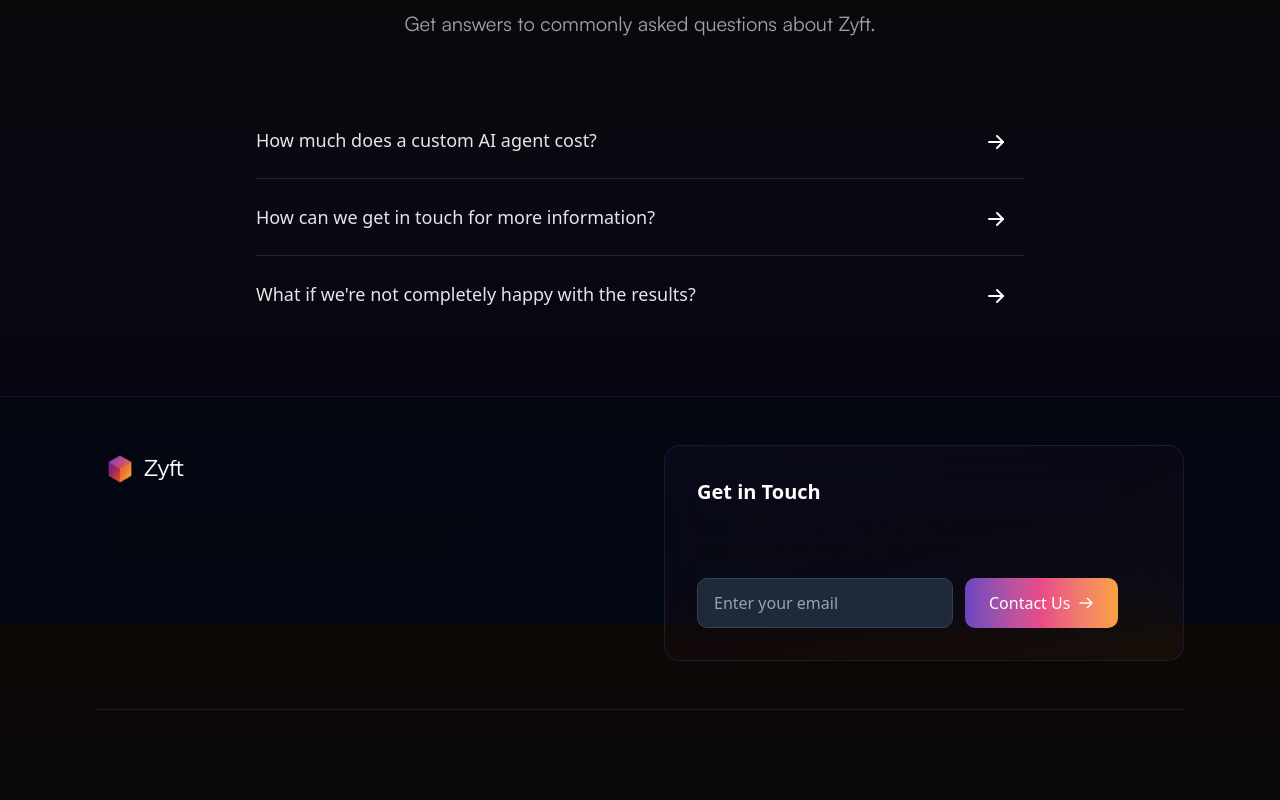
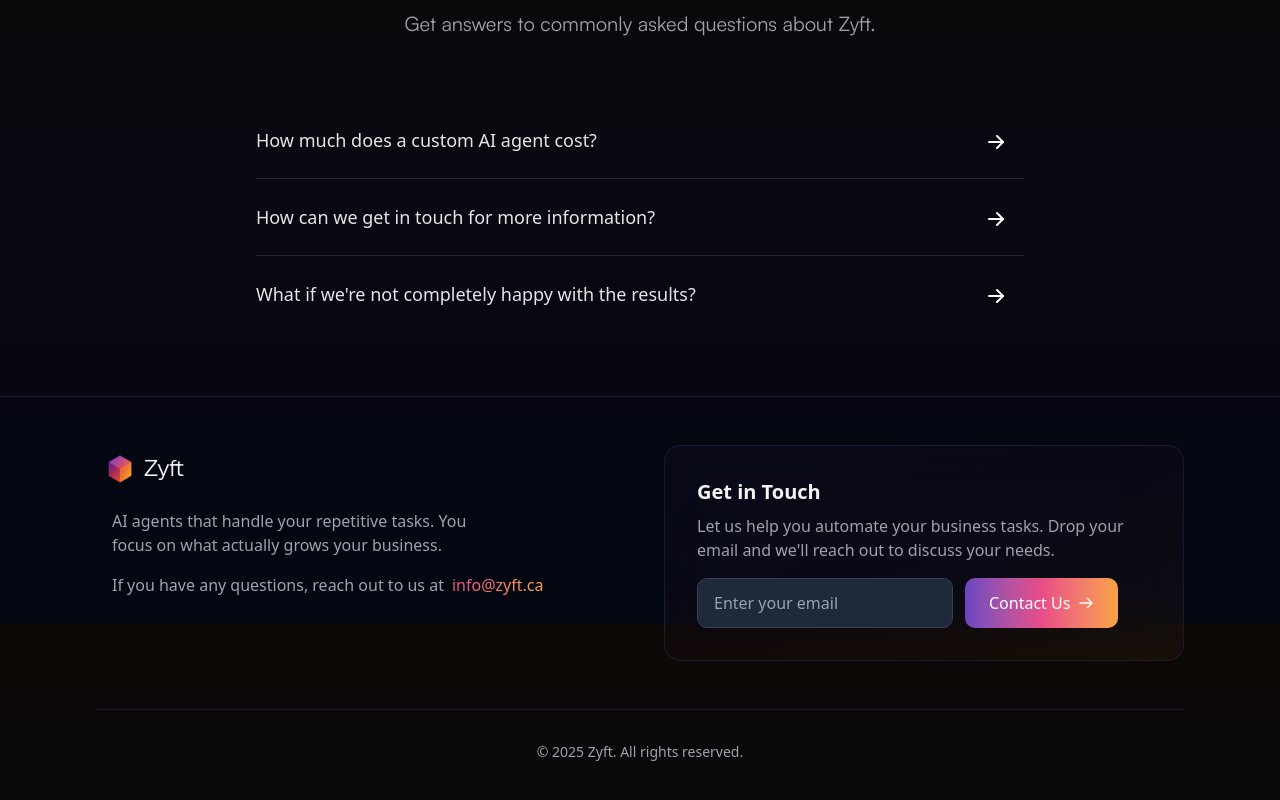
Before and after one commit to ZyftDev/zyft-landing-page, a Next.js app: page / in a window 1280 px wide. Shown: the part 3376-4176 px from the top of the page. Built offline with nearby package versions, Linux system fonts and the light colour scheme.

Commit message:
feat: complete footer

```diff
--- a/src/components/sections/Footer.tsx
+++ b/src/components/sections/Footer.tsx
@@ -49,10 +49,9 @@ export const Footer: FC = () => {
   };
 
   return (
-    <footer className="relative border-t border-[#6B46C1]/20">
+    <footer className="relative border-t border-[#6B46C1]/20 text-[var(--color-text-secondary)]">
       <div className="max-w-6xl mx-auto px-4 sm:px-6 lg:px-8 py-12">
         <div className="grid grid-cols-1 lg:grid-cols-2 gap-8 lg:gap-12">
-          {/* Brand section */}
           <div>
             <div className="flex items-center mb-4">
               <Image
@@ -62,20 +61,30 @@ export const Footer: FC = () => {
                 height={32}
                 className="w-12 h-12"
               />
-              <span className="text-2xl font-clash text-white">Zyft</span>
+              <span className="text-2xl font-clash text-[var(--color-text-primary)]">Zyft</span>
             </div>
-            <p className="text-sm sm:text-base text-landing-hero-subheading mb-6 max-w-sm ml-4">
+            <p className="text-sm sm:text-base text-landing-hero-subheading mb-4 max-w-sm ml-4">
               AI agents that handle your repetitive tasks. You focus on what actually grows your
               business.
             </p>
+            <div className="flex items-center space-x-2 text-sm sm:text-base text-landing-hero-subheading ml-4">
+              <span>If you have any questions, reach out to us at </span>
+              <a
+                href="mailto:info@zyft.ca"
+                className="bg-gradient-to-r from-[#E94B87] to-[#F9A23F] inline-block text-transparent bg-clip-text hover:opacity-80 transition-opacity duration-300"
+              >
+                info@zyft.ca
+              </a>
+            </div>
           </div>
 
-          {/* Waitlist signup */}
           <div className="bg-gradient-to-br from-[#6B46C1]/5 via-[#E94B87]/3 to-[#F9A23F]/5 backdrop-blur-xl border border-[#6B46C1]/20 rounded-2xl p-6 sm:p-8">
             <div className="relative">
               <div className="flex flex-col space-y-4">
                 <div>
-                  <h3 className="text-lg sm:text-xl font-semibold text-white mb-2">Get in Touch</h3>
+                  <h3 className="text-lg sm:text-xl font-semibold text-[var(--color-text-primary)] mb-2">
+                    Get in Touch
+                  </h3>
                   <p className="text-sm sm:text-base text-landing-hero-subheading">
                     Let us help you automate your business tasks. Drop your email and we&apos;ll
                     reach out to discuss your needs.
@@ -139,7 +148,6 @@ export const Footer: FC = () => {
           </div>
         </div>
 
-        {/* Copyright */}
         <div className="mt-12 pt-8 border-t border-[#6B46C1]/20">
           <p className="text-sm text-landing-hero-subheading text-center">
             © {new Date().getFullYear()} Zyft. All rights reserved.
```
Also changed, not shown: 1 other file (tests, documents, lock files or other folders).
